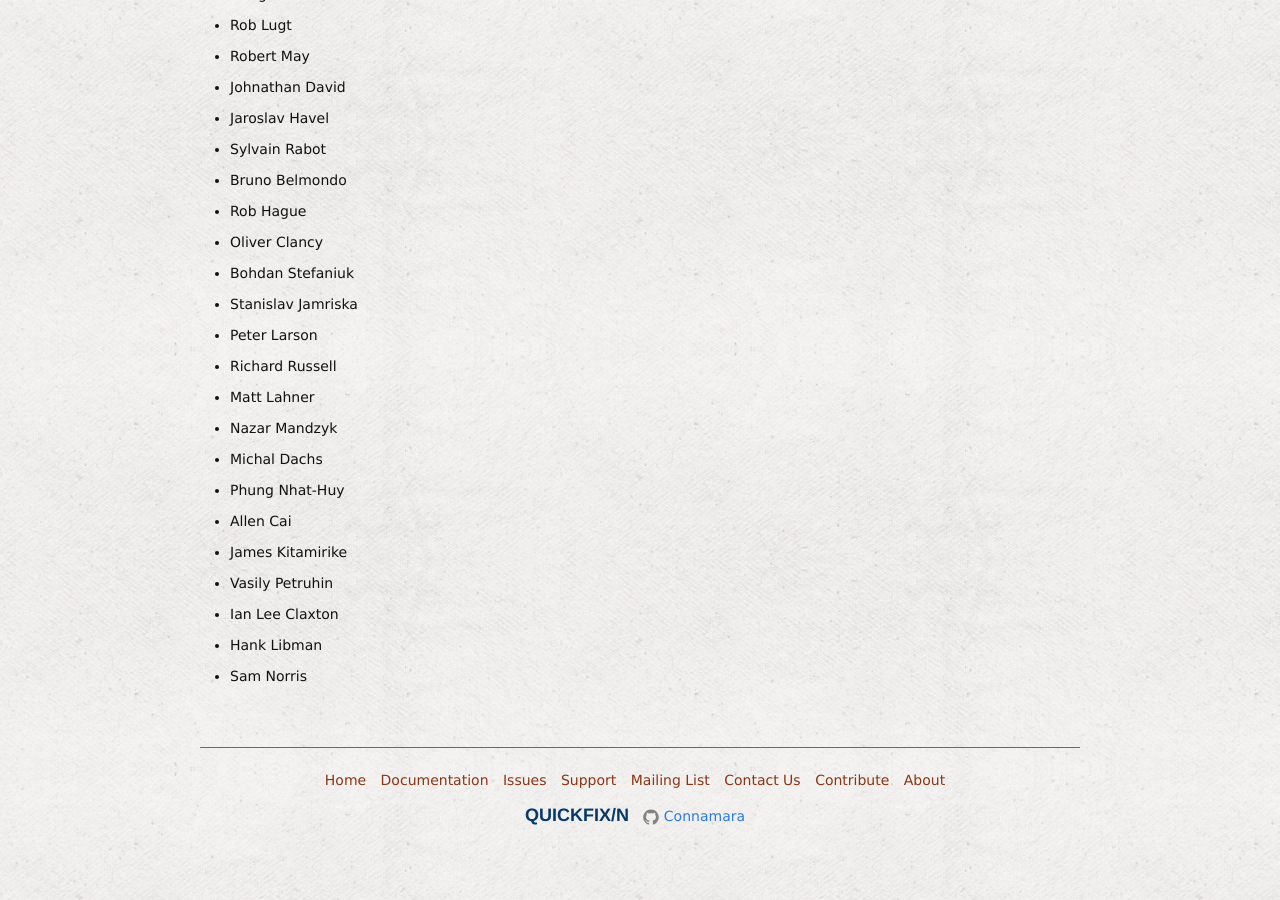
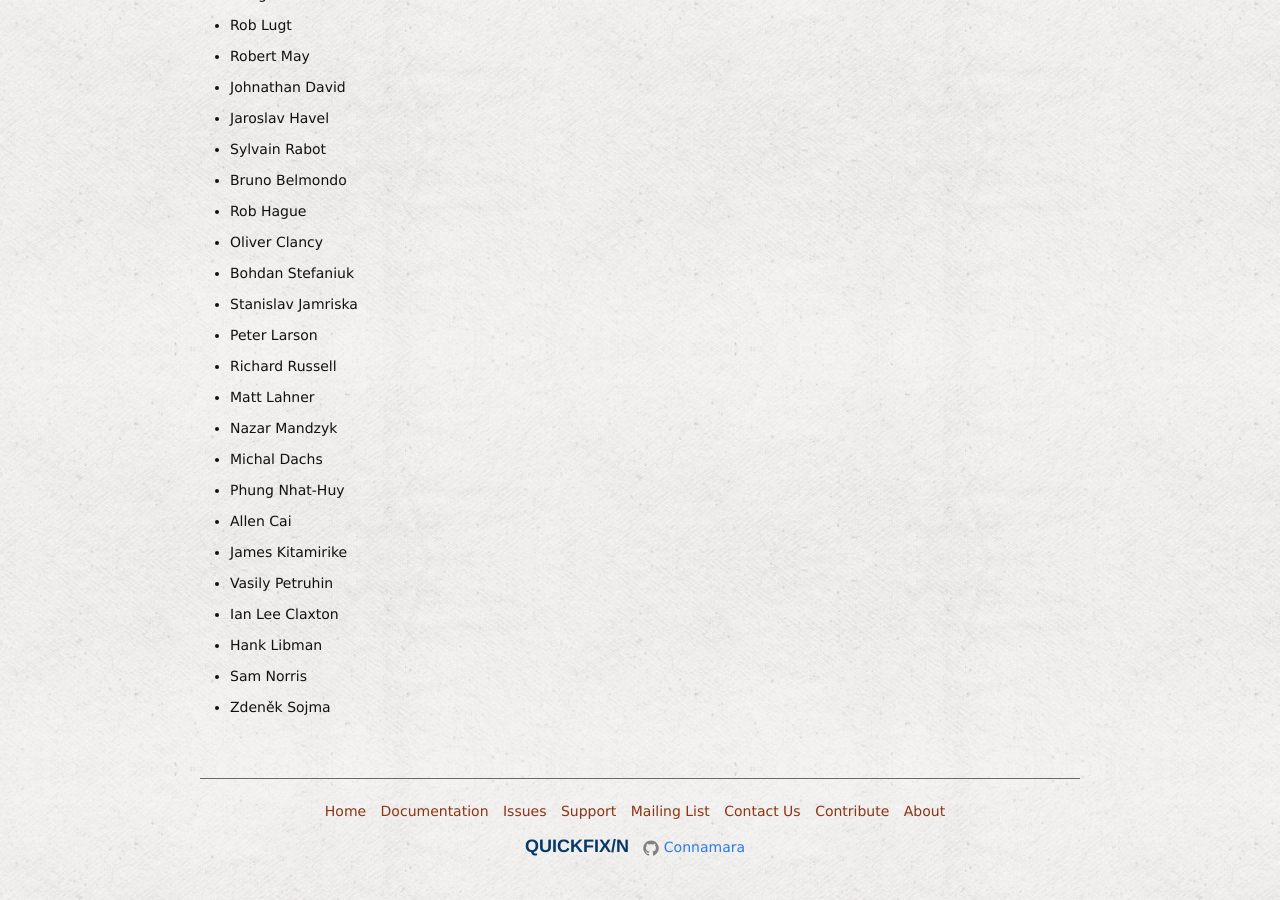
Before and after one commit to connamara/quickfixn, a Jekyll site: the page built from web/views/about/credits.md, in a window 1280 px wide and 900 px high, scrolled down 2591 px. Built offline with Jekyll 4.4.1, drawn with Linux system fonts in a browser that asks for light colours.

Commit message:
credit for #925

```diff
--- a/web/views/about/credits.md
+++ b/web/views/about/credits.md
@@ -101,3 +101,4 @@ Contributors
 - Ian Lee Claxton
 - Hank Libman
 - Sam Norris
+- Zdeněk Sojma
```
